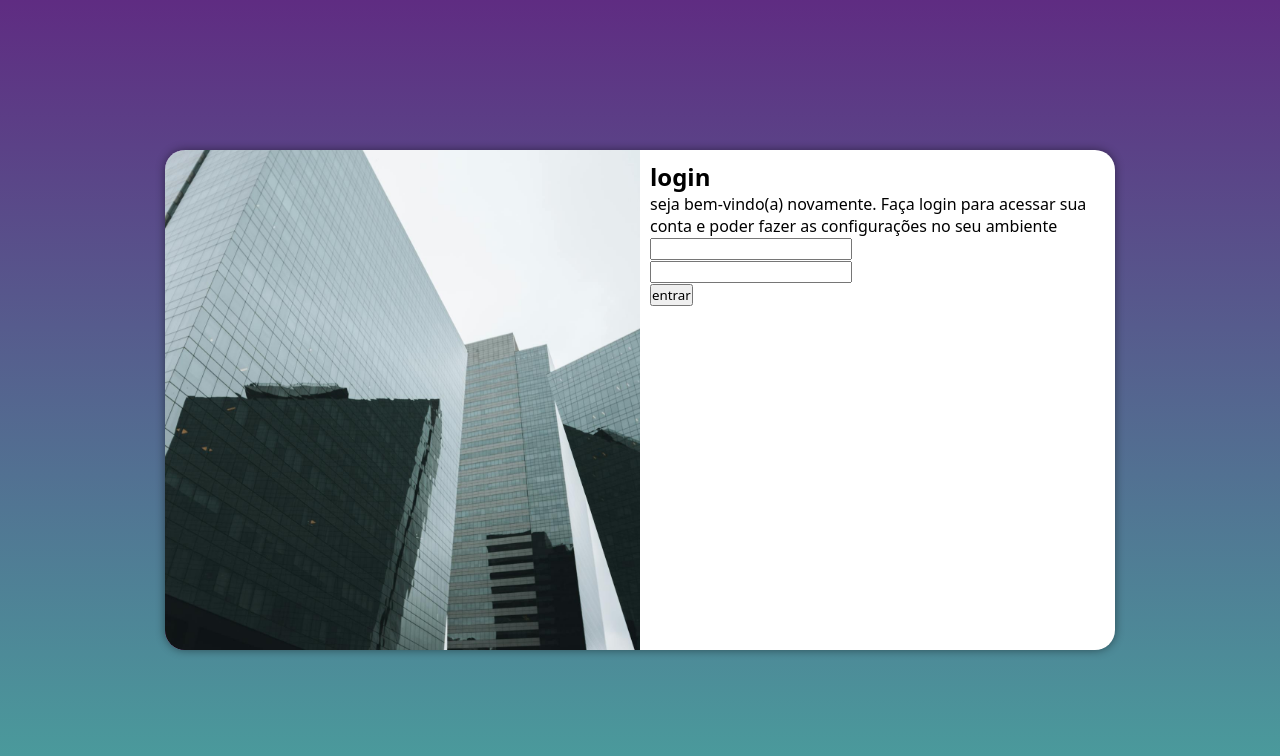
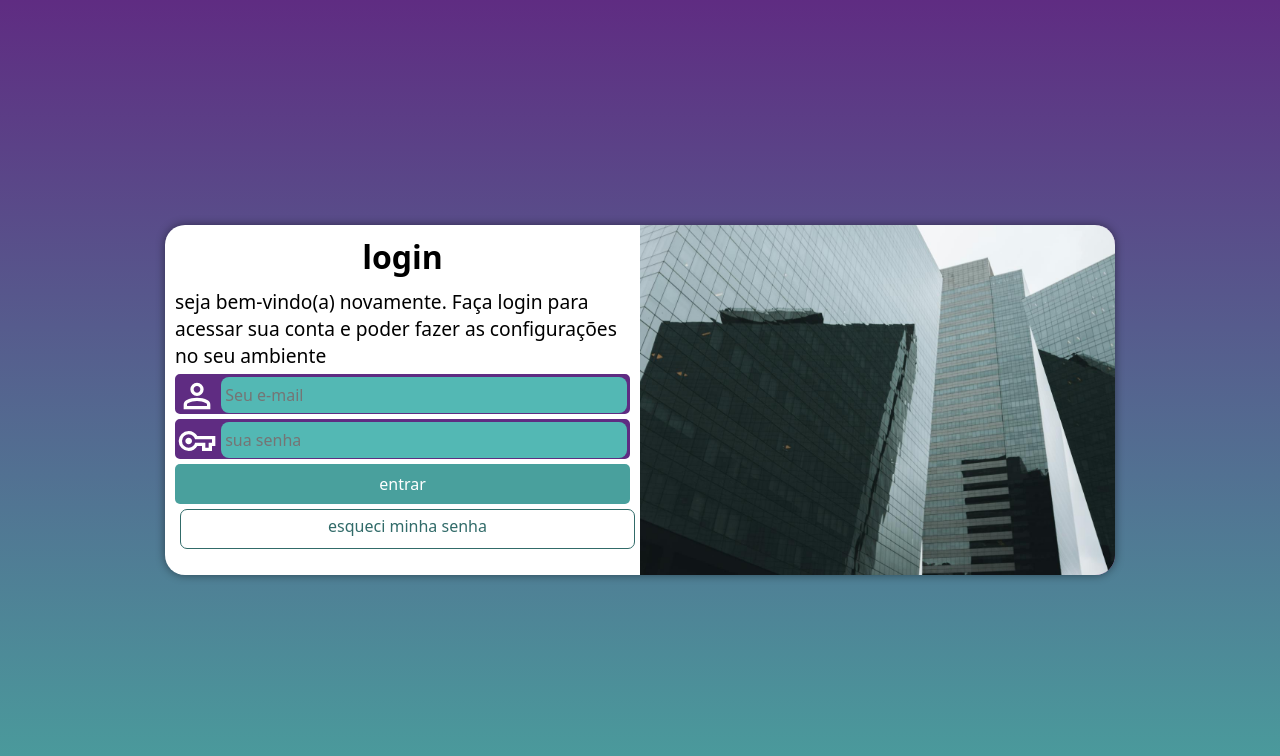
Before and after one commit to lucas0411-cyber/projeto-login, a plain HTML site: page index.html in a window 1280 px wide. Drawn offline with Linux system fonts and the light colour scheme.

Commit message:
fim do ex026

```diff
--- a/estilos/mediaquery.css
+++ b/estilos/mediaquery.css
@@ -6,6 +6,7 @@
     }
 
     section#login{
+        height: 300px;
         width: 90vw;
     }
 
@@ -27,17 +28,26 @@
     }
 
     section#login{
+        height: 350px;
         width: 950px;
     }
 
     section#login > div#foto{
-        float: left;
+        float: right;
         width: 50%;
         height: 100%;
     }
 
     section#login > div#formulario{
-        float: right;
+        float: left;
         width: 50%;
     }
+
+    div#formulario > h1{
+        font-size: 2em;
+    }
+
+    div#formulario > p{
+        font-size: 1.2em;
+    }
 }
--- a/estilos/style.css
+++ b/estilos/style.css
@@ -30,15 +30,15 @@ section#login{
     top: 50%;
     left: 50%;
     overflow: hidden;
-    transform: translate(-50%, -50%);
     border-radius: 20px;
     background-color: white;
     width: 250px;
-    height: 500px;
+    height: 515px;
     box-shadow: 0px 0px 10px rgba(0, 0, 0, 0.452);
 
     transition: width .3s, heigtht .3s;
     transition-timing-function: ease;
+    transform: translate(-50%, -50%);
 }
 
 section#login > div#foto{
@@ -53,3 +53,78 @@ section#login > div#formulario{
     display: block;
     padding: 10px;
 }
+
+div#formulario > h1{
+    text-align: center;
+    margin-bottom: 10px;
+}
+
+div#formulario > p{
+    font-size: 0.8em;
+}
+
+form > input[type=submit]{
+    width: 100%;
+    font-size: 1em;
+    height: 40px;
+    display: block;
+    background-color: #49a09d;
+    color: white;
+    border-radius: 5px;
+    cursor: pointer;
+    border: none;
+}
+
+form > input[type=submit]:hover{
+    background-color: #316b69;
+}
+
+form > a#botao{
+    margin: 5px;
+    padding: 5px;
+    text-align: center;
+    font-size: 1em;
+    border-radius: 7px;
+    color: #316b69;
+    border: 1px solid #316b69;
+    display: block;
+    width: 100%;
+    height: 40px;
+    background-color: white;
+    text-decoration: none;
+}
+
+form > a#botao:hover{
+    background-color: #49a09d;
+}
+
+form > div.campo{
+    border: 2px solid #5f2c82;
+    background-color: #5f2c82;
+    height: 40px;
+    border-radius: 5px;
+    margin: 5px 0px;
+}
+
+div.campo > label{
+    display: none;
+}
+
+div > svg{
+    color: white;
+}
+
+div.campo > input{
+    background-color: #53b8b4;
+    font-size: 1em;
+    width: calc(100% - 45px);
+    height: 100%;
+    border: 0px;
+    border-radius: 8px;
+    padding: 4px;
+    transform: translateY(-15px);
+}
+
+div.campo > input:focus-within{
+    background-color: white;
+}
--- a/index.html
+++ b/index.html
@@ -15,10 +15,25 @@
             <div id="formulario">
                 <h1>login</h1>
                 <p>seja bem-vindo(a) novamente. Faça login para acessar sua conta e poder fazer as configurações no seu ambiente</p>
-                <form action="login.php" method="post">
-                    <p><input type="email" name="email" id="e-email"></p>
-                    <p><input type="password" name="senha" id="esenha"></p>
-                    <p><input type="submit" value="entrar"></p>
+                <form action="login.php" method="post" autocomplete="on">
+                    <div class="campo">
+
+                        <svg xmlns="http://www.w3.org/2000/svg" height="40px" viewBox="0 -960 960 960" width="40px" fill="#FFFFFF"><path d="M480-480q-66 0-113-47t-47-113q0-66 47-113t113-47q66 0 113 47t47 113q0 66-47 113t-113 47ZM160-160v-112q0-34 17.5-62.5T224-378q62-31 126-46.5T480-440q66 0 130 15.5T736-378q29 15 46.5 43.5T800-272v112H160Zm80-80h480v-32q0-11-5.5-20T700-306q-54-27-109-40.5T480-360q-56 0-111 13.5T260-306q-9 5-14.5 14t-5.5 20v32Zm240-320q33 0 56.5-23.5T560-640q0-33-23.5-56.5T480-720q-33 0-56.5 23.5T400-640q0 33 23.5 56.5T480-560Zm0-80Zm0 400Z"/></svg>
+
+                        <input type="email" name="login" id="ilogin" placeholder="Seu e-mail" autocomplete="email" required maxlength="30">
+                        <label for="ilogin">E-mail:</label>
+                    </div>
+                    <div class="campo">
+
+                        <svg xmlns="http://www.w3.org/2000/svg" height="40px" viewBox="0 -960 960 960" width="40px" fill="#FFFFFF" ><path d="M280-240q-100 0-170-70T40-480q0-100 70-170t170-70q66 0 121 33t87 87h432v240h-80v120H600v-120H488q-32 54-87 87t-121 33Zm0-80q66 0 106-40.5t48-79.5h246v120h80v-120h80v-80H434q-8-39-48-79.5T280-640q-66 0-113 47t-47 113q0 66 47 113t113 47Zm0-80q33 0 56.5-23.5T360-480q0-33-23.5-56.5T280-560q-33 0-56.5 23.5T200-480q0 33 23.5 56.5T280-400Zm0-80Z"/></svg>
+
+                        <input type="password" name="senha" id="isenha" placeholder="sua senha" autocomplete="current-password"required minlength="8" maxlength="20">
+                        <label for="isenha">Senha: </label>
+                    </div>
+                    <input type="submit" value="entrar">
+                    <a href="esqueci.html" id="botao">
+                        esqueci minha senha
+                    </a>
                 </form>
             </div>
         </section>
```
